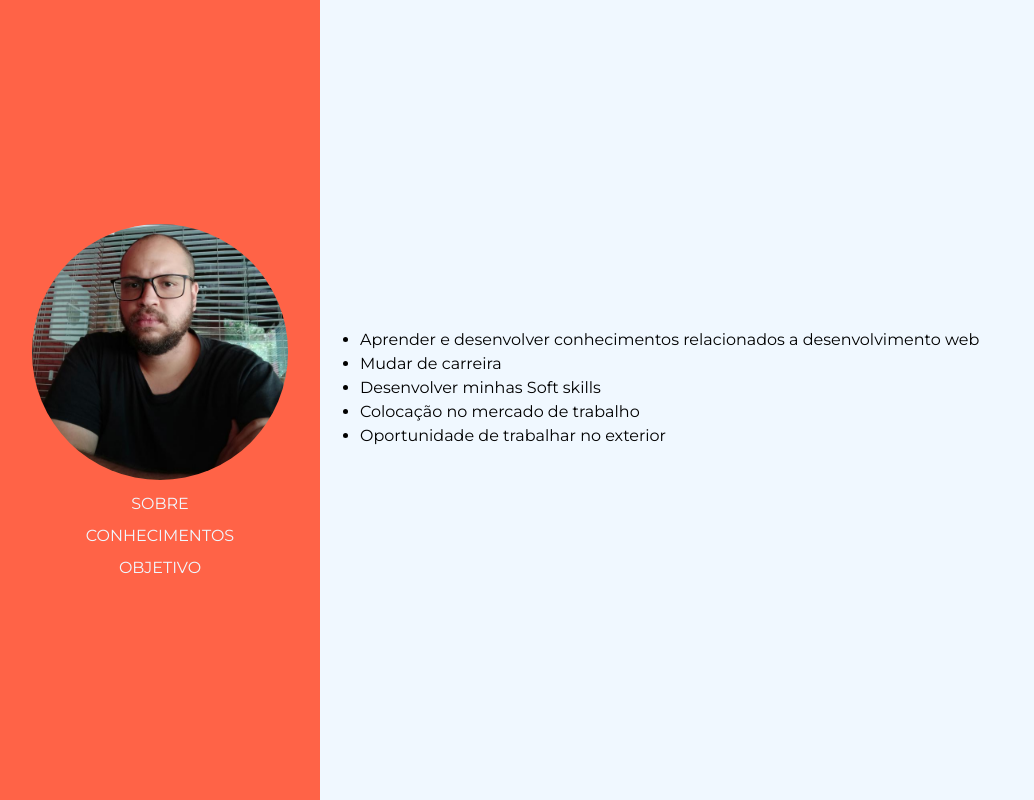
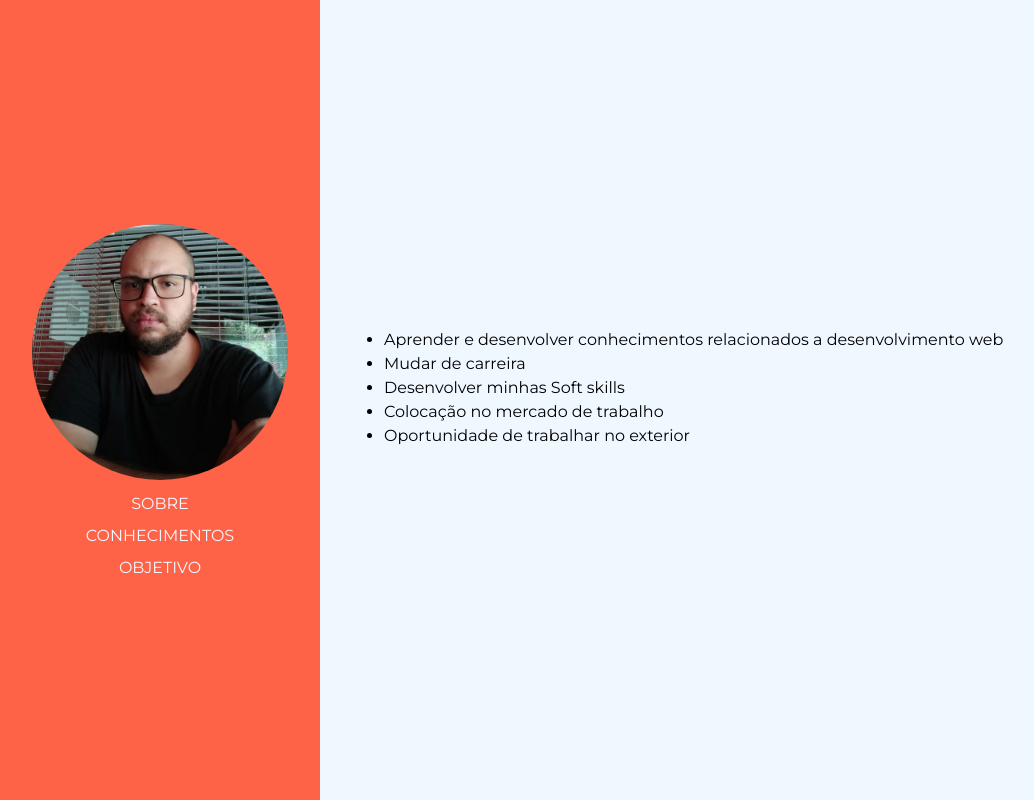
Before and after one commit to laiozago/GrowDev-atividade-final-front-end-1, a plain HTML site: page objetivo.html in a window 1280 px wide. Shown: the whole page, without its empty margins (0-1034 px from the left). Drawn offline with Linux system fonts and the light colour scheme.

Commit message:
ajustei a posição da lista

```diff
--- a/style.css
+++ b/style.css
@@ -84,6 +84,10 @@ body {
     margin-right: 1em;
 }
 
+.conhecimentos, .objetivos {
+    padding: 0 1.5em;
+}
+
 .fa-linkedin:hover {
     color: #0e76a8;
 }
```
